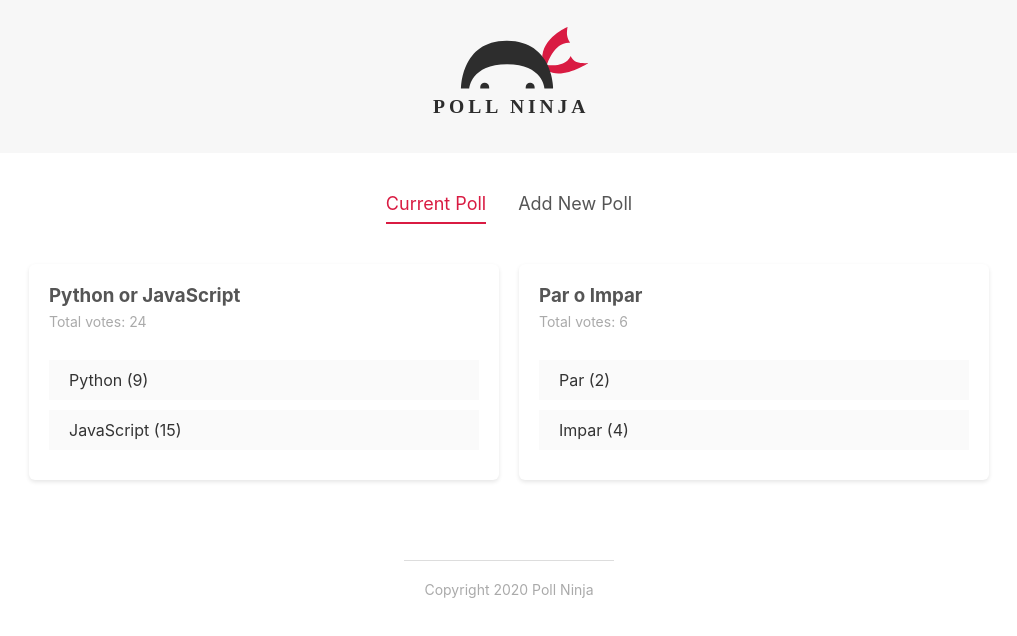
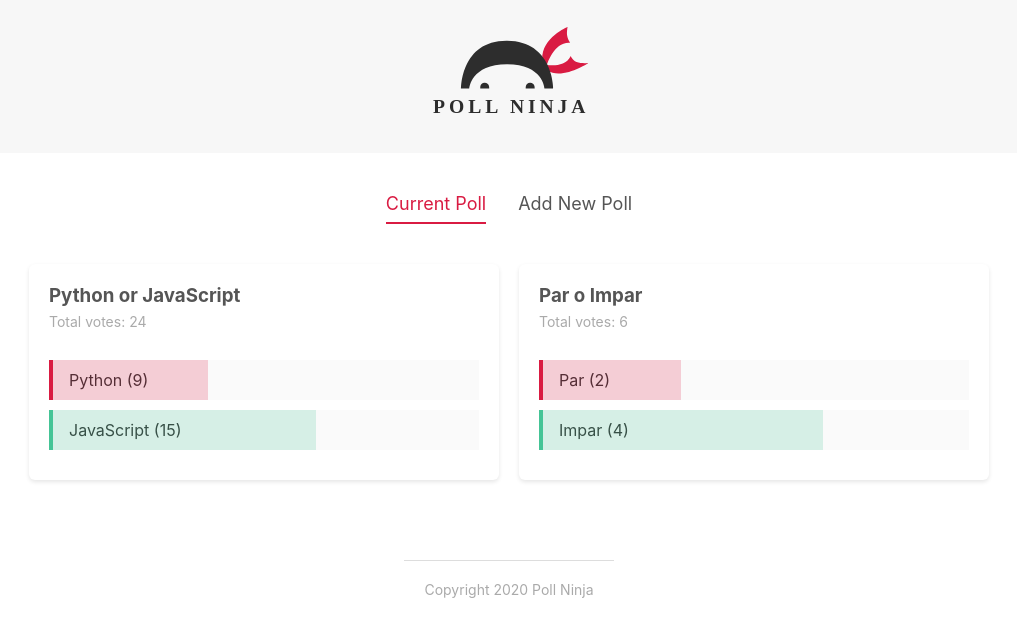
Before and after one commit to marianojhb/sveltenetninja, a Svelte app: page / in a window 1280 px wide. Shown: the top 636 px of the page, without its empty margins (131-1148 px from the left). Built offline with nearby package versions, Linux system fonts and the light colour scheme.

Commit message:
lesson27

```diff
--- a/src/App.svelte
+++ b/src/App.svelte
@@ -57,6 +57,7 @@
 </script>
 
 <Header />
+
 <main>
   <Tabs {activeItem} {items} on:tabChange={tabChange} />
   {#if activeItem === 'Current Poll'}
@@ -65,6 +66,7 @@
     <CreatePollForm on:add={handleAdd} />
   {/if}
 </main>
+
 <Footer />
 
 <style>
--- a/src/components/PollDetails.svelte
+++ b/src/components/PollDetails.svelte
@@ -6,6 +6,8 @@
 
   //reactive values
   $: totalVotes = poll.votesA + poll.votesB
+  $: percentA = Math.floor(100 / totalVotes * poll.votesA)
+  $: percentB = Math.floor(100 / totalVotes * poll.votesB)
 
   const handleVote = (option, id) => {
     dispatch('vote', { option, id })
@@ -17,11 +19,11 @@
     <h3>{poll.question}</h3>
     <p>Total votes: {totalVotes}</p>
     <div class="answer" on:click={() => handleVote('a', poll.id)}>
-      <div class="percent percent-a"></div>
+      <div class="percent percent-a" style="width: {percentA}%"></div>
       <span>{poll.answerA} ({poll.votesA})</span>
     </div>
     <div class="answer" on:click={() => handleVote('b', poll.id)}>
-      <div class="percent percent-b"></div>
+      <div class="percent percent-b" style="width: {percentB}%"></div>
       <span>{poll.answerB} ({poll.votesB})</span>
     </div>
   </div>
@@ -51,4 +53,20 @@
     display: inline-block;
     padding: 10px 20px;
   }
+  .percent {
+    height: 100%;
+    position: absolute;
+    box-sizing: border-box;
+  }
+
+  .percent-a {
+    border-left: 4px solid #d91b42;
+    background: rgba(217,27,66,0.2);
+
+  }
+  .percent-b {
+    border-left: 4px solid #45c496;
+    background: rgba(69,196,150,0.2);
+
+  }
 </style>
```
Also changed, not shown: 1 other file (tests, documents, lock files or other folders).
